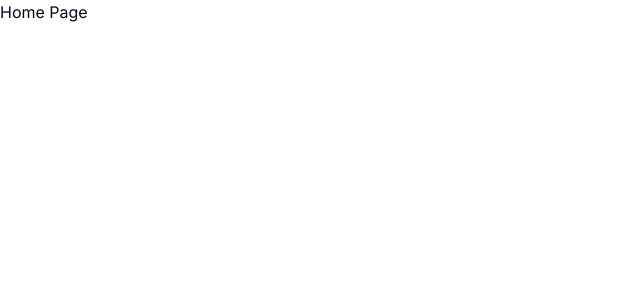
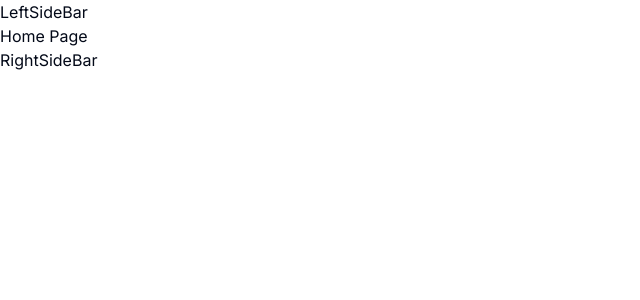
Before and after one commit to DevAnonitos/OU-Social-Hub, a Next.js app in the folder frontend/: page / in a window 1280 px wide. Shown: the top 300 px of the page, without its empty margins (0-640 px from the left). Built offline with nearby package versions, Linux system fonts and the light colour scheme.

Commit message:
Chore(RootLayout): Add LeftSideBar, RightSideBar

```diff
--- a/frontend/app/layout.tsx
+++ b/frontend/app/layout.tsx
@@ -1,6 +1,9 @@
 import type { Metadata } from "next";
 import { Inter } from "next/font/google";
 import "./globals.css";
+
+import LeftSideBar from "@/components/LeftSideBar/LeftSideBar";
+import RightSideBar from "@/components/RightSideBar/RightSideBar";
 
 const inter = Inter({ subsets: ["latin"] });
 
@@ -17,7 +20,9 @@ export default function RootLayout({
   return (
     <html lang="en">
       <body className={inter.className}>
-        {children}
+        <LeftSideBar />
+          {children}
+        <RightSideBar />
       </body>
     </html>
   );
```
